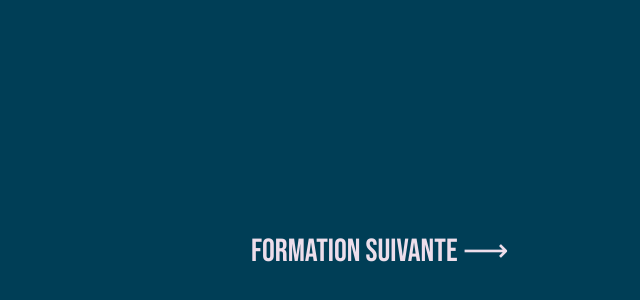
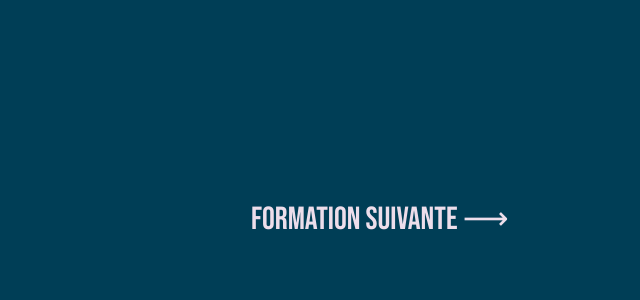
Before and after one commit to AlexandraBosquee/portfolio-2025, a website: page seo.html in a window 1280 px wide. Shown: the part 3119-3419 px from the top of the page, without its empty margins (640-1280 px from the left). Drawn offline with nearby package versions, Linux system fonts and the light colour scheme.

Commit message:
decalage footer btn-next top2rem

```diff
--- a/src/scss/_variables.sass
+++ b/src/scss/_variables.sass
@@ -90,6 +90,7 @@ footer
                 margin-left: 0
     .btn-next
         right: 0
+        top: 2rem
         span
             margin-left: -20%
             transition: margin-left 0.3s
```
Also changed, not shown: css/style.min.css, 1 other file.
